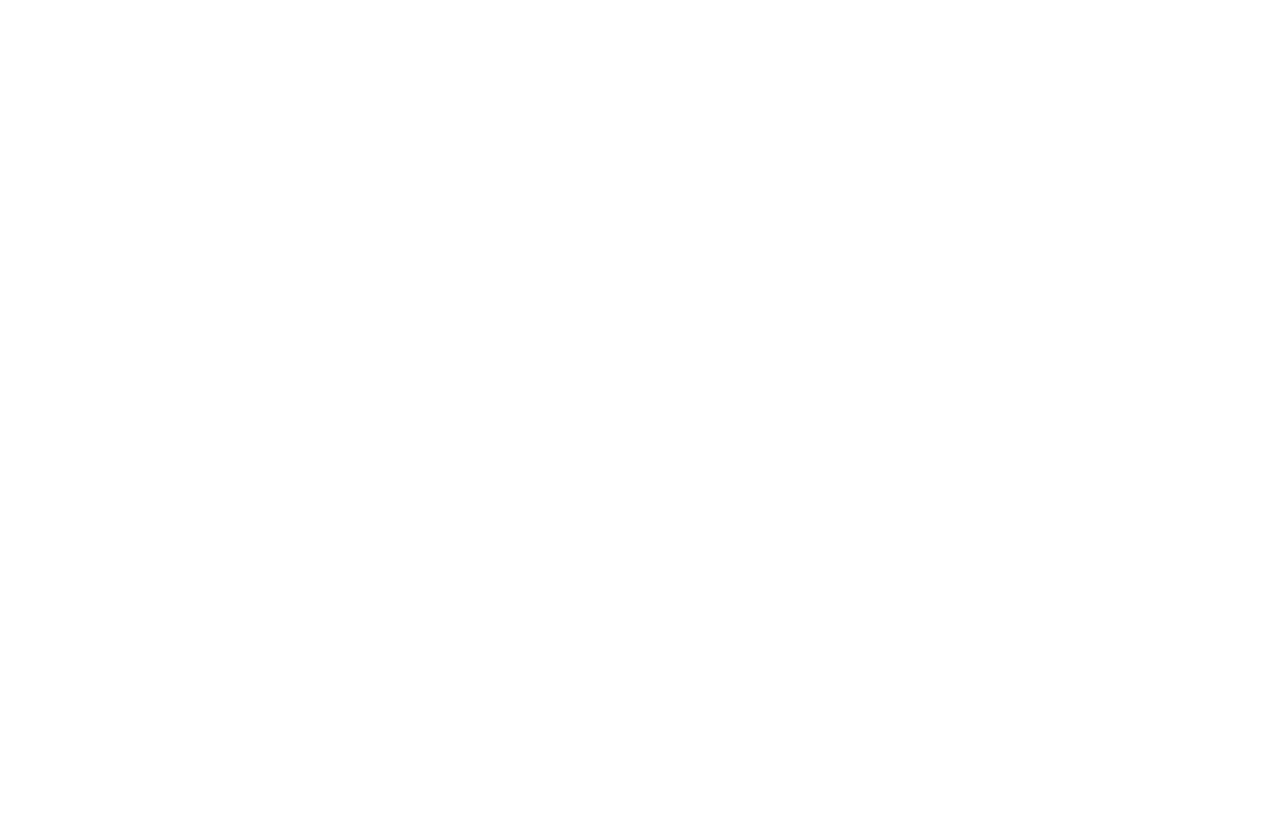
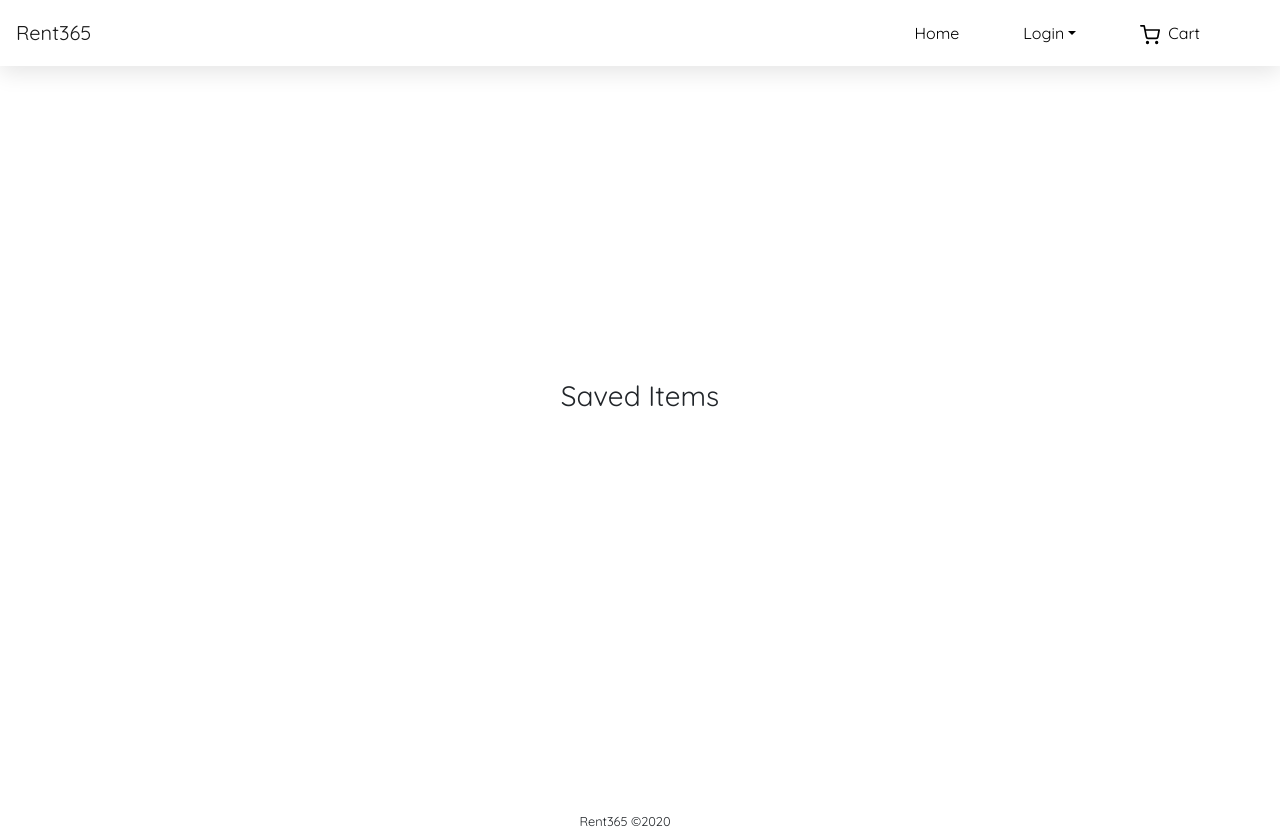
Before and after one commit to kuicpet/Rent365, a React (Create React App) app in the folder rent365/: page /customer/saved-items in a window 1280 px wide. Before the commit the page ends 800 px from the top, so only its background shows below. Built offline with nearby package versions, Linux system fonts and the light colour scheme.

Commit message:
bg--updated

```diff
--- a/rent365/src/App.css
+++ b/rent365/src/App.css
@@ -314,6 +314,15 @@
   stroke: #fff;
 }
 
+/**Dashboard*/
+.orderSection,
+.accountSection,
+.savedItemSection {
+  display: flex;
+  align-items: center;
+  justify-content: center;
+  min-height: 100vh;
+}
 /**Footer*/
 .footer {
   display: flex;
--- a/rent365/src/components/Account.js
+++ b/rent365/src/components/Account.js
@@ -1,11 +1,15 @@
 import React from "react";
+import Header from "./Header";
+import Footer from "./Footer";
 
 const Account = () => {
     return (
-        <div className="row account">
-            <div className="col-sm-12">
+        <div className="row text-center">
+            <Header />
+            <div className="col-sm-12 accountSection">
                 <h3>Account</h3>
             </div>
+            <Footer />
         </div>
     );
 };
--- a/rent365/src/components/Header.js
+++ b/rent365/src/components/Header.js
@@ -17,7 +17,7 @@
     };
 
     useEffect(() => {
-        setUser(isLoggedIn)
+        setUser(user)
     },[])
 
     const signOut = () => {
@@ -33,26 +33,26 @@
              <Navbar.Toggle aria-controls="basic-navbar-nav"/>
              <Navbar.Collapse id="basic-navbar-nav">
                  <Nav className="ml-auto text-center">
-                     {isLoggedIn() && user ? (
+                     {isLoggedIn() ? (
                         <Nav>
                           <Nav.Link>
                               <Link to="/" className="mx-5 home">Home</Link>
                           </Nav.Link>
                           <NavDropdown title="Account">
                               <NavDropdown.Item>
-                                <Link to="/account" className="text-center account">
+                                <Link to="/customer/account" className="text-center account">
                                     <svg xmlns="http://www.w3.org/2000/svg" width="20" height="20" viewBox="0 0 24 24" fill="none" stroke="currentColor" stroke-width="2" stroke-linecap="round" stroke-linejoin="round" class="feather feather-user"><path d="M20 21v-2a4 4 0 0 0-4-4H8a4 4 0 0 0-4 4v2"></path><circle cx="12" cy="7" r="4"></circle></svg>
                                     <span className="mx-2">My Account</span>
                                 </Link>
                               </NavDropdown.Item>
                               <NavDropdown.Item>
-                                <Link to="/orders" className="text-center orders">
+                                <Link to="/customer/order" className="text-center orders">
                                     <svg xmlns="http://www.w3.org/2000/svg" width="20" height="20" viewBox="0 0 24 24" fill="none" stroke="currentColor" stroke-width="2" stroke-linecap="round" stroke-linejoin="round" class="feather feather-shopping-bag"><path d="M6 2L3 6v14a2 2 0 0 0 2 2h14a2 2 0 0 0 2-2V6l-3-4z"></path><line x1="3" y1="6" x2="21" y2="6"></line><path d="M16 10a4 4 0 0 1-8 0"></path></svg>
                                     <span className="mx-2">Orders</span>
                                 </Link>
                               </NavDropdown.Item>
                               <NavDropdown.Item>
-                                  <Link to="/saved-items" className="text-center saved-items">
+                                  <Link to="/customer/saved-items" className="text-center saved-items">
                                     <svg xmlns="http://www.w3.org/2000/svg" width="20" height="20" viewBox="0 0 24 24" fill="none" stroke="currentColor" stroke-width="2" stroke-linecap="round" stroke-linejoin="round" class="feather feather-heart"><path d="M20.84 4.61a5.5 5.5 0 0 0-7.78 0L12 5.67l-1.06-1.06a5.5 5.5 0 0 0-7.78 7.78l1.06 1.06L12 21.23l7.78-7.78 1.06-1.06a5.5 5.5 0 0 0 0-7.78z"></path></svg>
                                       <span className="mx-2">Saved Items</span>
                                   </Link>
--- a/rent365/src/components/Order.js
+++ b/rent365/src/components/Order.js
@@ -1,11 +1,15 @@
 import React from "react";
+import Header from "./Header";
+import Footer from "./Footer";
 
 const Order = () => {
     return (
-        <div className="row account">
-            <div className="col-sm-12">
+        <div className="row  text-center">
+            <Header />
+            <div className="col-sm-12 orderSection">
                 <h3>Orders</h3>
             </div>
+            <Footer />
         </div>
     );
 };
--- a/rent365/src/components/Router.js
+++ b/rent365/src/components/Router.js
@@ -7,6 +7,9 @@
 import SignUp from "./auth/SignUp";
 import SignIn from "./auth/SignIn";
 import Cart from "./Cart";
+import Account from "./Account";
+import Order from "./Order";
+import SavedItems from "./Saved-Items";
 
 const isLoggedIn = () => {
     return localStorage.getItem("user") !== null;
@@ -18,7 +21,7 @@
           render={(props) => isLoggedIn === true ? (
               <Component { ...props } />
           ): (
-              <Redirect to="/account/signup" />
+              <Redirect to="/account/signin" />
           )}
         />
     );
@@ -41,7 +44,10 @@
                         <Route path="/account/signup" component={ SignUp } />
                         <Route path="/account/signin" component={ SignIn } />
                         <Route path="/product/:uri" component={ Product } />
-                        <SecureRoute path="/cart" component={ Cart } />
+                        <Route path="/cart" component={ Cart } />
+                        <Route path="/customer/account" component={ Account } />
+                        <Route path="/customer/order" component={ Order } />
+                        <Route path="/customer/saved-items" component={ SavedItems } />
                     </Switch>
                 </BrowserRouter>
             </Suspense>
--- a/rent365/src/components/Saved-Items.js
+++ b/rent365/src/components/Saved-Items.js
@@ -1,11 +1,15 @@
 import React from "react";
+import Header from "./Header";
+import Footer from "./Footer";
 
 const SavedItems = () => {
     return (
-        <div className="row account">
-            <div className="col-sm-12">
+        <div className="row text-center">
+            <Header/>
+            <div className="col-sm-12 savedItemSection">
                 <h3>Saved Items</h3>
             </div>
+            <Footer/>
         </div>
     );
 };
```
